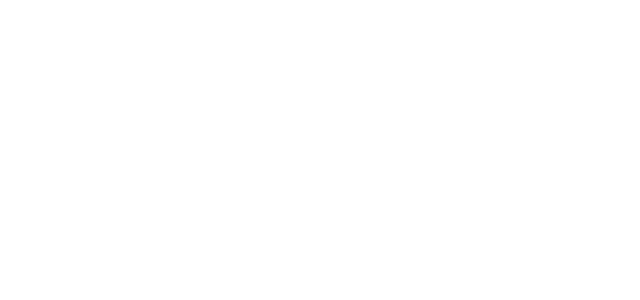
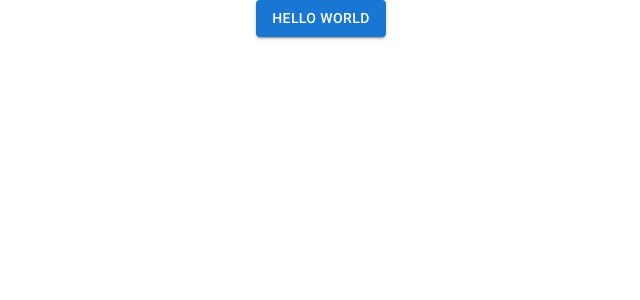
Before and after one commit to infiniteoo/docking_bay_monitor, a React (Create React App) app: page / in a window 1280 px wide. Shown: the top 300 px of the page, without its empty margins (319-959 px from the left). Built offline with nearby package versions, Linux system fonts and the light colour scheme.

Commit message:
added material ui

```diff
--- a/package.json
+++ b/package.json
@@ -3,6 +3,10 @@
   "version": "0.1.0",
   "private": true,
   "dependencies": {
+    "@emotion/react": "^11.9.0",
+    "@emotion/styled": "^11.8.1",
+    "@mui/icons-material": "^5.8.0",
+    "@mui/material": "^5.8.0",
     "@testing-library/jest-dom": "^5.16.4",
     "@testing-library/react": "^13.2.0",
     "@testing-library/user-event": "^13.5.0",
--- a/public/index.html
+++ b/public/index.html
@@ -2,6 +2,7 @@
 <html lang="en">
   <head>
     <meta charset="utf-8" />
+    <meta name="viewport" content="initial-scale=1, width=device-width" />
     <link rel="icon" href="%PUBLIC_URL%/favicon.ico" />
     <meta name="viewport" content="width=device-width, initial-scale=1" />
     <meta name="theme-color" content="#000000" />
@@ -10,34 +11,21 @@
       content="Web site created using create-react-app"
     />
     <link rel="apple-touch-icon" href="%PUBLIC_URL%/logo192.png" />
-    <!--
-      manifest.json provides metadata used when your web app is installed on a
-      user's mobile device or desktop. See https://developers.google.com/web/fundamentals/web-app-manifest/
-    -->
+
     <link rel="manifest" href="%PUBLIC_URL%/manifest.json" />
-    <!--
-      Notice the use of %PUBLIC_URL% in the tags above.
-      It will be replaced with the URL of the `public` folder during the build.
-      Only files inside the `public` folder can be referenced from the HTML.
+    <link
+      rel="stylesheet"
+      href="https://fonts.googleapis.com/css?family=Roboto:300,400,500,700&display=swap"
+    />
+    <link
+      rel="stylesheet"
+      href="https://fonts.googleapis.com/icon?family=Material+Icons"
+    />
 
-      Unlike "/favicon.ico" or "favicon.ico", "%PUBLIC_URL%/favicon.ico" will
-      work correctly both with client-side routing and a non-root public URL.
-      Learn how to configure a non-root public URL by running `npm run build`.
-    -->
     <title>React App</title>
   </head>
   <body>
     <noscript>You need to enable JavaScript to run this app.</noscript>
     <div id="root"></div>
-    <!--
-      This HTML file is a template.
-      If you open it directly in the browser, you will see an empty page.
-
-      You can add webfonts, meta tags, or analytics to this file.
-      The build step will place the bundled scripts into the <body> tag.
-
-      To begin the development, run `npm start` or `yarn start`.
-      To create a production bundle, use `npm run build` or `yarn build`.
-    -->
   </body>
 </html>
--- a/src/App.js
+++ b/src/App.js
@@ -1,9 +1,12 @@
 import "./App.css";
+import Button from "@mui/material/Button";
+import CssBaseline from "@mui/material/CssBaseline";
 
 function App() {
   return (
     <div className="App">
-
+      <CssBaseline />
+      <Button variant="contained">Hello World</Button>
     </div>
   );
 }
```
Also changed, not shown: 1 other file (tests, documents, lock files or other folders).
